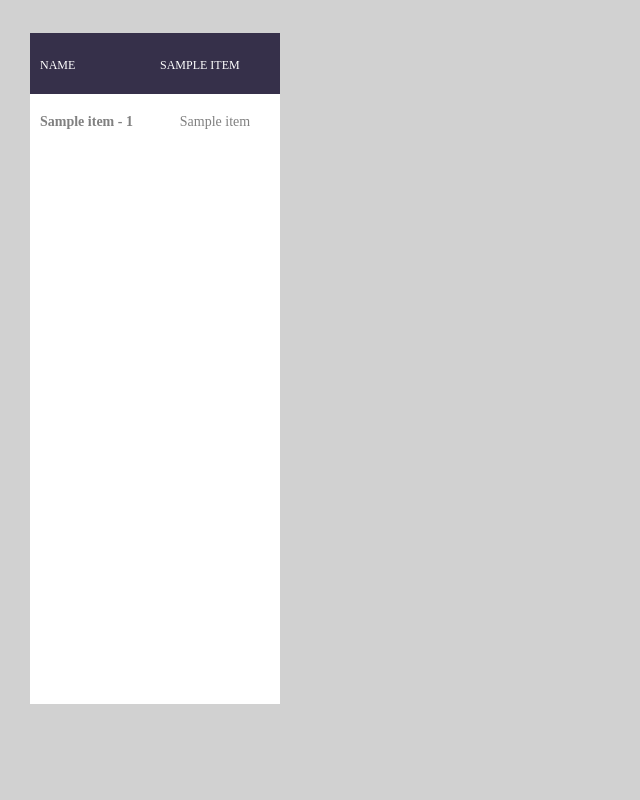
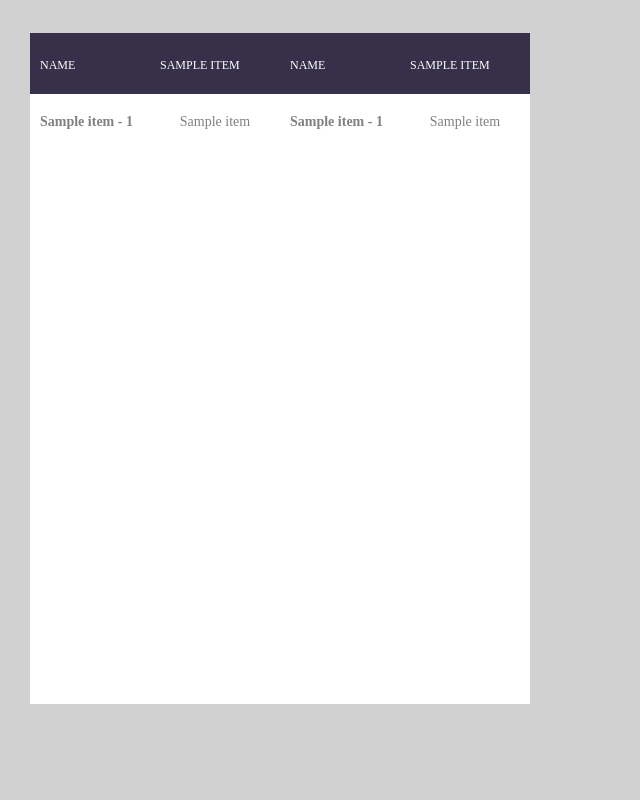
Before and after one commit to shayshimon/WorldCupPlayoffs, a Flask app: template templates/wc_rank.html in a window 1280 px wide. Shown: the whole page, without its empty margins (0-640 px from the left). Run offline with Flask 2, Linux system fonts and the light colour scheme; the template is opened without the code that fills it: most values are stand-ins (such as "Sample title", 1, 10 or a date in 2020); some libraries are stand-ins or nearby versions; some web fonts are replaced.

Commit message:
added a table for the quarter finals

```diff
--- /dev/null
+++ b/data/playoffs_data2.json
@@ -0,0 +1 @@
+[{"Brazil vs Belgium": "X", "Uruguay vs France": 2, "name": "Itay", "Russia vs Croatia": "X", "Sweden vs England": "2"}, {"Brazil vs Belgium": "1", "Uruguay vs France": 2, "name": "Mor", "Russia vs Croatia": "X", "Sweden vs England": "X"}, {"Brazil vs Belgium": "2", "Uruguay vs France": 1, "name": "Shay", "Russia vs Croatia": "2", "Sweden vs England": "1"}, {"Brazil vs Belgium": "X", "Uruguay vs France": 2, "name": "David", "Russia vs Croatia": "2", "Sweden vs England": "X"}, {"Brazil vs Belgium": "1", "Uruguay vs France": 1, "name": "Tal", "Russia vs Croatia": "2", "Sweden vs England": "1"}, {"Brazil vs Belgium": "1", "Uruguay vs France": 2, "name": "Boaz", "Russia vs Croatia": "2", "Sweden vs England": "2"}, {"Brazil vs Belgium": "X", "Uruguay vs France": 1, "name": "\u05e4\u05dc\u05d7", "Russia vs Croatia": "2", "Sweden vs England": "X"}, {"Brazil vs Belgium": "1", "Uruguay vs France": 2, "name": "Orr", "Russia vs Croatia": "2", "Sweden vs England": "X"}, {"Brazil vs Belgium": "1", "Uruguay vs France": 1, "name": "Michal ", "Russia vs Croatia": "2", "Sweden vs England": "X"}, {"Brazil vs Belgium": "1", "Uruguay vs France": 2, "name": "Yaron", "Russia vs Croatia": "2", "Sweden vs England": "2"}, {"Brazil vs Belgium": "2", "Uruguay vs France": 2, "name": "Modli", "Russia vs Croatia": "2", "Sweden vs England": "2"}, {"Brazil vs Belgium": "2", "Uruguay vs France": 2, "name": "Roza", "Russia vs Croatia": "1", "Sweden vs England": "2"}]
--- a/format_csv.py
+++ b/format_csv.py
@@ -2,7 +2,7 @@ import pandas as pd
 import json
 
 
-df = pd.read_csv('./data/playoffs_data.csv')
+df = pd.read_csv('./data/playoffs_data2.csv')
 cols = filter(lambda x: '[' in x, df.columns)
 cols = map(lambda x: x[x.find('[') + 1:x.find(']')], cols)
 
@@ -12,5 +12,5 @@ for i, row in df.iterrows():
     tmp_dict['name'] = row[1]
     out_list.append(tmp_dict)
 
-with open('./data/playoffs_data.json', 'w') as outfile:
+with open('./data/playoffs_data2.json', 'w') as outfile:
     json.dump(out_list, outfile)
--- a/templates/wc_rank.html
+++ b/templates/wc_rank.html
@@ -23,7 +23,33 @@
 </head>
 <body>
 	<div class="limiter table100 ver1 m-b-110 container-table100">
-	<table class="main_table" data-vertable="ver1" align="center">
+	<table class="main_table" data-vertable="ver1">
+		<thead>
+		<tr class="row100 head">
+			{% set cnt = [1] %}
+			<th class="column100 column{{ cnt[0] }}" data-column="column{{ cnt[0] }}">Name</th>
+			{% for item in match_name2 %}
+				{% if cnt.append(cnt.pop() + 1) %}{% endif %}
+				<th class="column100 column{{ cnt[0] }}" data-column="column{{ cnt[0] }}">{{ item }}</th>
+			{% endfor %}
+		</tr>
+		</thead>
+		{% set cnt = [1] %}
+		{% for item in result2 %}
+			<tr class="row100">
+				<td class="column100 column{{ cnt[0] }}" data-column="column{{ cnt[0] }}"><strong>{{ item['name'] }} - {{ item['rank'] }}</strong></td>
+				{% set cnt = [1] %}
+				{% for c in match_name2 %}
+					{% if cnt.append(cnt.pop() + 1) %}{% endif %}
+					<td class="column100 column{{ cnt[0] }}" data-column="column{{ cnt[0] }}" align="center">{{ item[c] }}</td>
+				{% endfor %}
+			</tr>
+		{% endfor %}
+	</table>
+
+	<div style="clear:both;"></div>
+
+	<table class="main_table" data-vertable="ver2">
 		<thead>
 		<tr class="row100 head">
 			{% set cnt = [1] %}
```
Also changed, not shown: app.py (+26 -15 lines), data/playoffs_data2.csv (added, +13 -0 lines).
